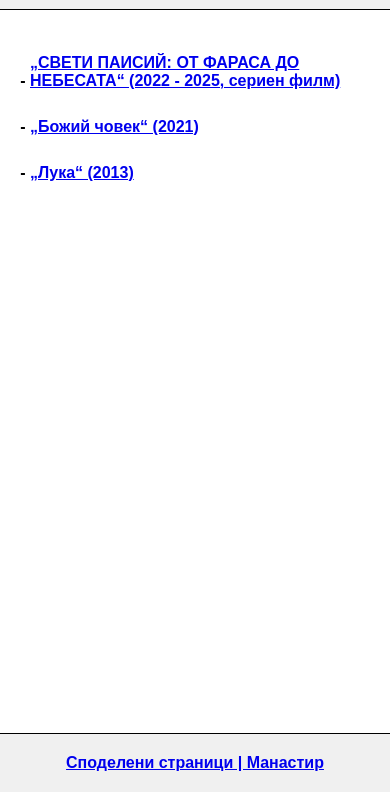
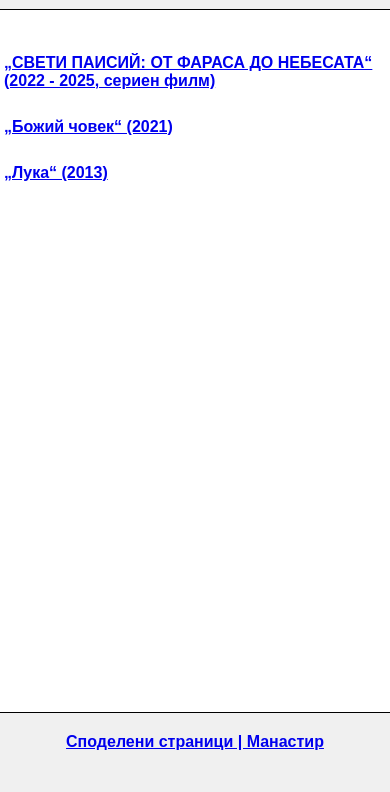
Before and after one commit to nstratiev/manastir, a plain HTML site: page index.html in a window 390 px wide. Shown: the part 52-844 px from the top of the page. Drawn offline with Linux system fonts and the light colour scheme.

Commit message:
fix footer

```diff
--- a/css/index.css
+++ b/css/index.css
@@ -132,3 +132,20 @@ div.footer {
   margin-bottom: 40px;
   text-align: center;
 }
+
+@media (max-width: 500px) {
+  main {
+    padding-left: 4px;
+    padding-right: 4px;
+  }
+
+  ul,
+  ol {
+    padding-left: 0;
+  }
+
+  footer {
+    min-height: 80px;
+  }
+
+}
```
